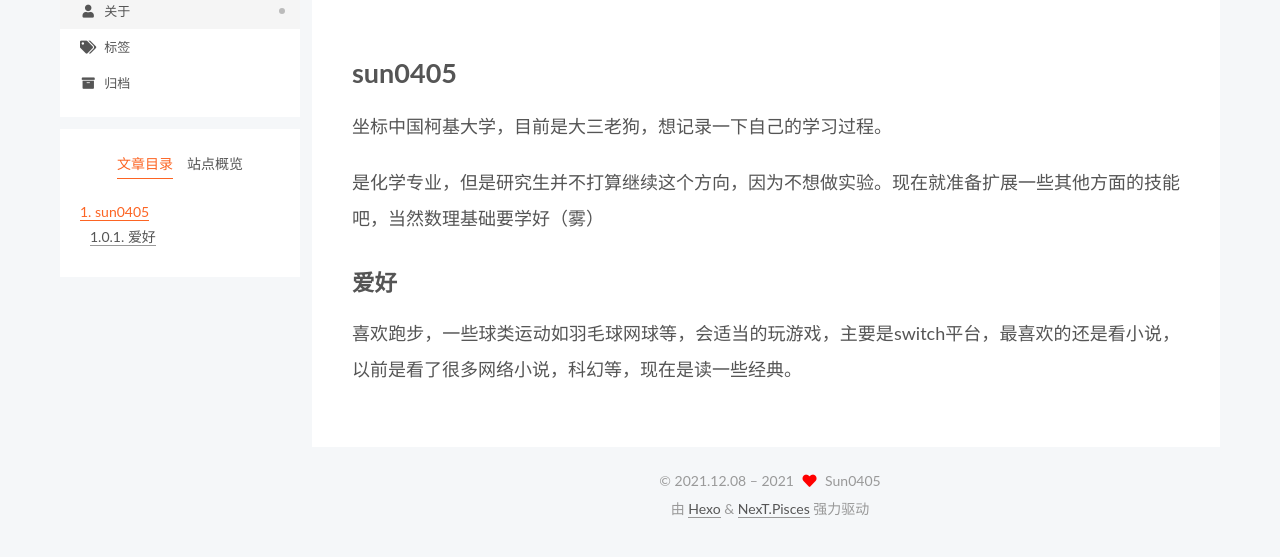
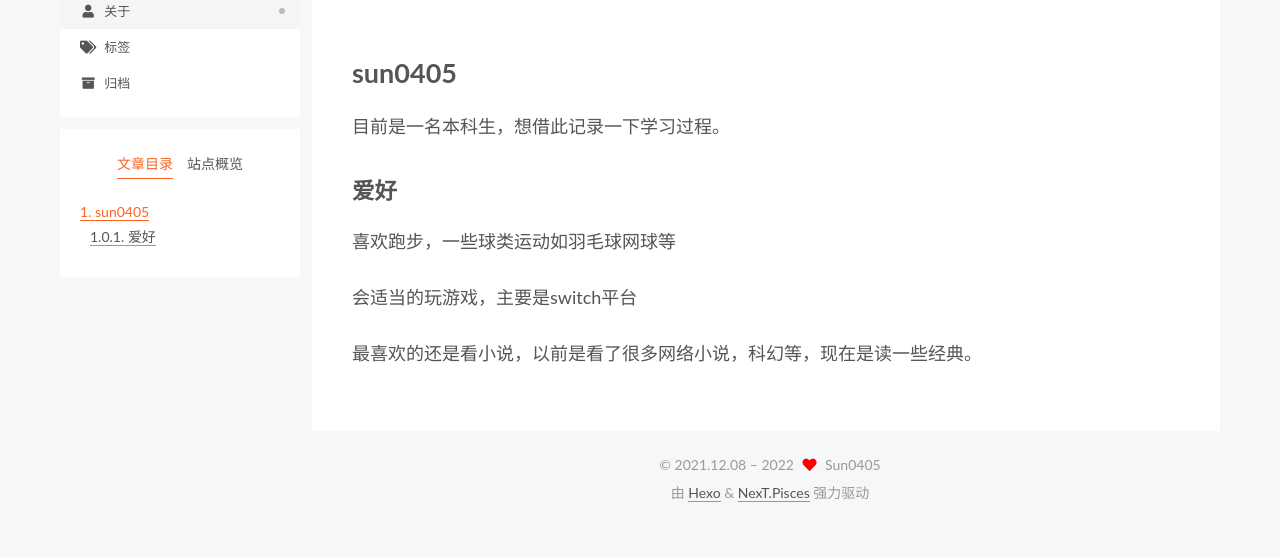
Before and after one commit to sun0405/sun0405.github.io, a plain HTML site: page about/index.html in a window 1280 px wide. Shown: the part 141-698 px from the top of the page. Drawn offline with Linux system fonts and the light colour scheme.

Commit message:
Site updated: 2022-07-03 15:53:04

```diff
--- a/about/index.html
+++ b/about/index.html
@@ -20,15 +20,15 @@
     var CONFIG = {"hostname":"example.com","root":"/","scheme":"Pisces","version":"7.8.0","exturl":false,"sidebar":{"position":"left","display":"post","padding":18,"offset":12,"onmobile":false},"copycode":{"enable":false,"show_result":false,"style":null},"back2top":{"enable":true,"sidebar":false,"scrollpercent":false},"bookmark":{"enable":false,"color":"#222","save":"auto"},"fancybox":false,"mediumzoom":false,"lazyload":false,"pangu":false,"comments":{"style":"tabs","active":null,"storage":true,"lazyload":false,"nav":null},"algolia":{"hits":{"per_page":10},"labels":{"input_placeholder":"Search for Posts","hits_empty":"We didn't find any results for the search: ${query}","hits_stats":"${hits} results found in ${time} ms"}},"localsearch":{"enable":false,"trigger":"auto","top_n_per_article":1,"unescape":false,"preload":false},"motion":{"enable":true,"async":false,"transition":{"post_block":"fadeIn","post_header":"slideDownIn","post_body":"slideDownIn","coll_header":"slideLeftIn","sidebar":"slideUpIn"}}};
   </script>
 
-  <meta name="description" content="sun0405坐标中国柯基大学，目前是大三老狗，想记录一下自己的学习过程。 是化学专业，但是研究生并不打算继续这个方向，因为不想做实验。现在就准备扩展一些其他方面的技能吧，当然数理基础要学好（雾） 爱好喜欢跑步，一些球类运动如羽毛球网球等，会适当的玩游戏，主要是switch平台，最喜欢的还是看小说，以前是看了很多网络小说，科幻等，现在是读一些经典。">
+  <meta name="description" content="sun0405目前是一名本科生，想借此记录一下学习过程。 爱好喜欢跑步，一些球类运动如羽毛球网球等 会适当的玩游戏，主要是switch平台 最喜欢的还是看小说，以前是看了很多网络小说，科幻等，现在是读一些经典。">
 <meta property="og:type" content="website">
 <meta property="og:title" content="About">
 <meta property="og:url" content="http://example.com/about/index.html">
 <meta property="og:site_name" content="Sun Hao&#39;s blog">
-<meta property="og:description" content="sun0405坐标中国柯基大学，目前是大三老狗，想记录一下自己的学习过程。 是化学专业，但是研究生并不打算继续这个方向，因为不想做实验。现在就准备扩展一些其他方面的技能吧，当然数理基础要学好（雾） 爱好喜欢跑步，一些球类运动如羽毛球网球等，会适当的玩游戏，主要是switch平台，最喜欢的还是看小说，以前是看了很多网络小说，科幻等，现在是读一些经典。">
+<meta property="og:description" content="sun0405目前是一名本科生，想借此记录一下学习过程。 爱好喜欢跑步，一些球类运动如羽毛球网球等 会适当的玩游戏，主要是switch平台 最喜欢的还是看小说，以前是看了很多网络小说，科幻等，现在是读一些经典。">
 <meta property="og:locale" content="zh_CN">
 <meta property="article:published_time" content="2021-12-08T07:59:02.000Z">
-<meta property="article:modified_time" content="2021-12-22T14:44:40.065Z">
+<meta property="article:modified_time" content="2022-07-03T07:52:31.069Z">
 <meta property="article:author" content="Sun0405">
 <meta name="twitter:card" content="summary">
 
@@ -179,9 +179,10 @@
 
 
       <div class="post-body">
-          <h1 id="sun0405"><a href="#sun0405" class="headerlink" title="sun0405"></a>sun0405</h1><p>坐标中国柯基大学，目前是大三老狗，想记录一下自己的学习过程。</p>
-<p>是化学专业，但是研究生并不打算继续这个方向，因为不想做实验。现在就准备扩展一些其他方面的技能吧，当然数理基础要学好（雾）</p>
-<h3 id="爱好"><a href="#爱好" class="headerlink" title="爱好"></a>爱好</h3><p>喜欢跑步，一些球类运动如羽毛球网球等，会适当的玩游戏，主要是switch平台，最喜欢的还是看小说，以前是看了很多网络小说，科幻等，现在是读一些经典。</p>
+          <h1 id="sun0405"><a href="#sun0405" class="headerlink" title="sun0405"></a>sun0405</h1><p>目前是一名本科生，想借此记录一下学习过程。</p>
+<h3 id="爱好"><a href="#爱好" class="headerlink" title="爱好"></a>爱好</h3><p>喜欢跑步，一些球类运动如羽毛球网球等</p>
+<p>会适当的玩游戏，主要是switch平台</p>
+<p>最喜欢的还是看小说，以前是看了很多网络小说，科幻等，现在是读一些经典。</p>
 
       </div>
 
@@ -291,7 +292,7 @@
 <div class="copyright">
 
   &copy; 2021.12.08 –
-  <span itemprop="copyrightYear">2021</span>
+  <span itemprop="copyrightYear">2022</span>
   <span class="with-love">
     <i class="fa fa-heart"></i>
   </span>
--- a/css/main.css
+++ b/css/main.css
@@ -1196,7 +1196,7 @@ pre .javascript .function {
 }
 .links-of-author a::before,
 .links-of-author span.exturl::before {
-  background: #e870d7;
+  background: #01637f;
   border-radius: 50%;
   content: ' ';
   display: inline-block;
```
Also changed, not shown: 2021/12/08/hello-world/index.html (+1 -1 lines), archives/2021/12/index.html (+1 -1 lines), archives/2021/index.html (+1 -1 lines), archives/index.html (+1 -1 lines), categories/index.html (+1 -1 lines), index.html (+1 -1 lines), tags/code/index.html (+1 -1 lines), tags/index.html (+1 -1 lines).
